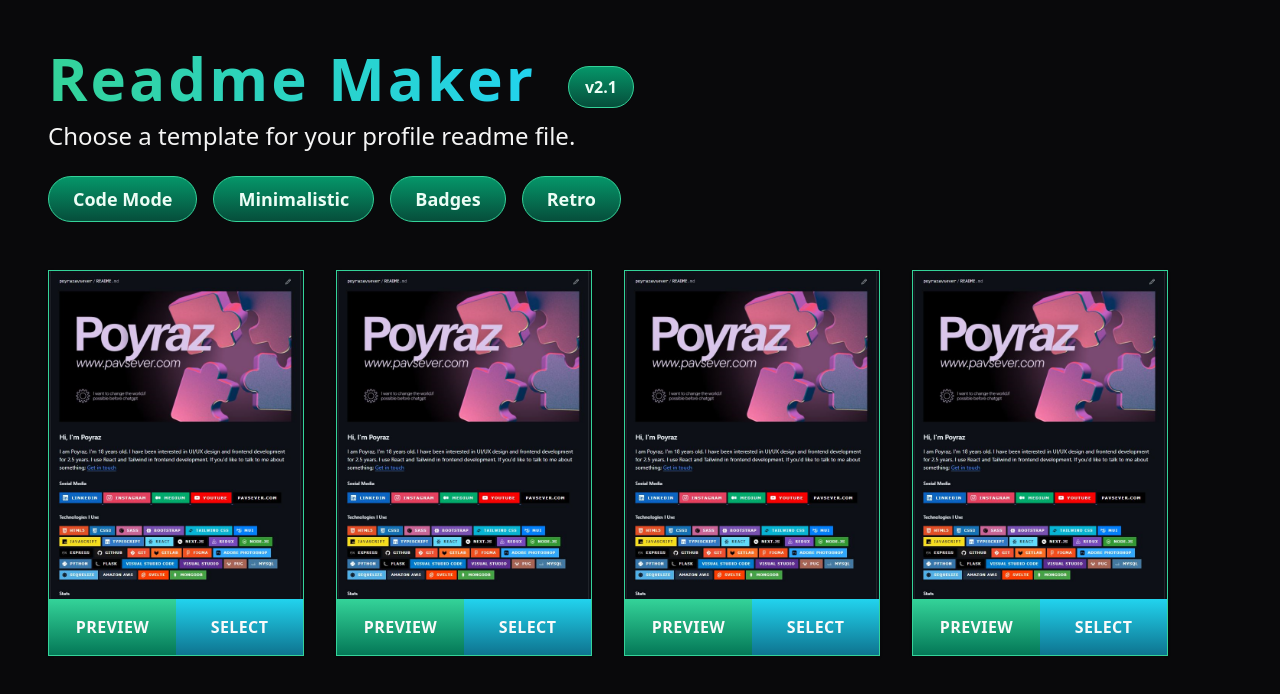
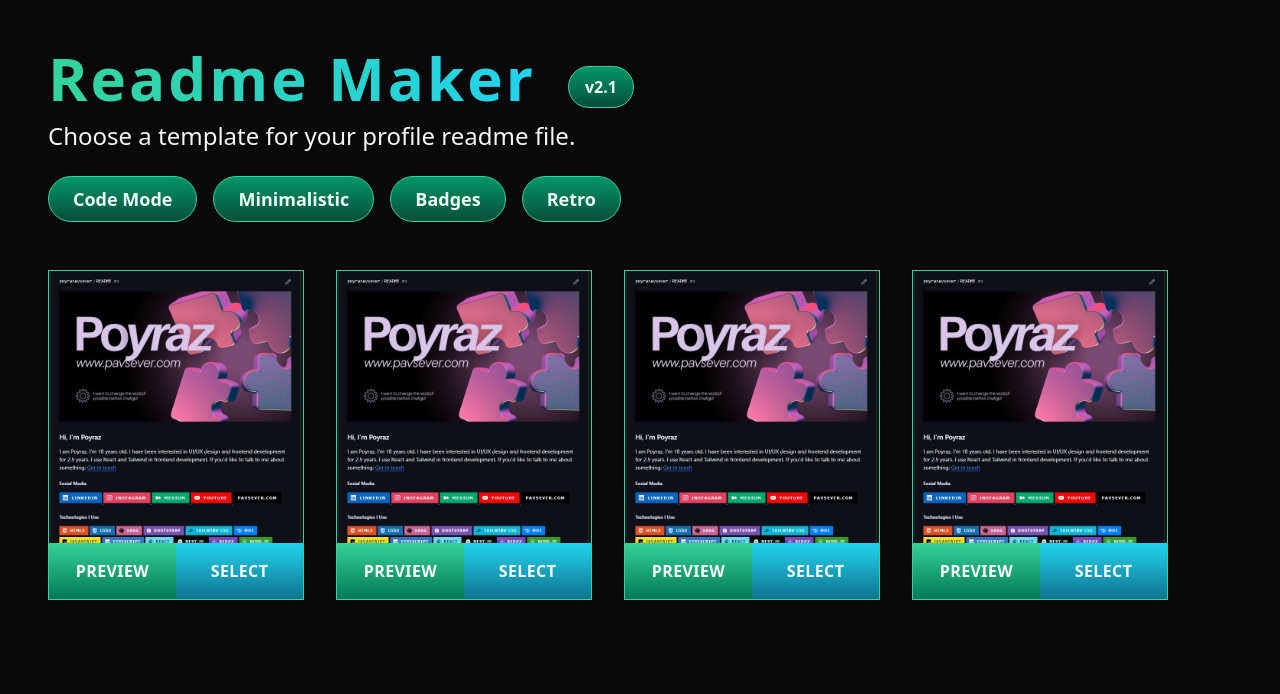
Before and after one commit to poyrazavsever/readme-maker, a Next.js app: page / in a window 1280 px wide. Shown: the top 694 px of the page. Built offline with nearby package versions, Linux system fonts and the light colour scheme.

Commit message:
feat: added animation template card

```diff
--- a/components/TemplateSelector.jsx
+++ b/components/TemplateSelector.jsx
@@ -1,17 +1,14 @@
 import { useState, useEffect } from 'react';
 import { useDispatch } from 'react-redux';
 import { selectTemplate } from '../redux/slice/templateSlice';
-
-
+import { motion } from 'framer-motion';
 
 const TemplateSelector = () => {
 
   const dispatch = useDispatch();
-
   const [templates, setTemplates] = useState([]);
 
   useEffect(() => {
-    // JSON dosyasını import edip state'e yükle
     fetch('/assets/templates.json')
       .then(response => response.json())
       .then(data => setTemplates(data))
@@ -27,30 +24,22 @@ const TemplateSelector = () => {
     "Minimalistic",
     "Badges",
     "Retro",
-  ]
+  ];
 
-  const btnStyle = 'flex items-center justify-center gap-3 text-zinc-50 w-1/2 py-4 px-2 transition-all uppercase font-semibold tracking-wide text-xs md:text-base'
-
+  const btnStyle = 'flex items-center justify-center gap-3 text-zinc-50 w-1/2 py-4 px-2 transition-all uppercase font-semibold tracking-wide text-xs md:text-base';
 
   return (
     <div className='flex flex-col items-start gap-12'>
 
       <div className='flex flex-col items-start gap-6'>
 
-        {/* Exp web app */}
-
         <div className='flex flex-col items-start gap-3'>
-
           <div className='flex items-end gap-8'>
             <h2 className='text-2xl md:text-3xl lg:text-6xl font-black tracking-wider text-transparent bg-clip-text bg-gradient-to-r from-emerald-400 to-cyan-400'>Readme Maker</h2>
             <span className='py-2 px-4 font-semibold bg-gradient-to-b from-emerald-600 to-emerald-900 rounded-full bg-opacity-30 border border-emerald-400 text-emerald-50'>v2.1</span>
           </div>
-
           <p className='text-base md:text-lg lg:text-2xl text-neutral-100 font-medium'>Choose a template for your profile readme file.</p>
-
         </div>
-
-        {/* Categories  */}
 
         <div className='flex items-center gap-4'>
           {categories.map((category) => (
@@ -63,23 +52,42 @@ const TemplateSelector = () => {
       <div className='flex flex-wrap gap-8'>
         {templates.map((template) => (
 
-          <div className='group w-48 md:w-40 lg:w-64 shadow border border-emerald-400' key={template.id}>
+          <div className='relative w-48 md:w-40 lg:w-64 shadow border border-emerald-400 overflow-hidden' key={template.id}>
 
-            <div>
-              <img src={`/templateImage/${template.image}`} alt={`Banner for ${template.id}`} className='w-full h-full transition-all hover:scale-105'/>
-            </div>
+            {/* Resim Hover animasyonu */}
+            <motion.div
+              whileHover={{ y: -70 }}
+              className='relative w-full h-full'
+              transition={{ type: "spring", stiffness: 300, damping: 70 }}
+            >
+              <img src={`/templateImage/${template.image}`} alt={`Banner for ${template.id}`} className='w-full h-full object-cover' />
+            </motion.div>
 
+            <div className='flex items-center justify-between w-full absolute bottom-0'>
 
-            <div className='flex items-center justify-between w-full'>
-              <a href={`/preview/${template.id}`} className={`${btnStyle} bg-gradient-to-b from-emerald-400 to-emerald-700`}>
+              {/* Preview butonu hover animasyonu */}
+              <motion.a
+                href={`/preview/${template.id}`}
+                className={`${btnStyle} bg-gradient-to-b from-emerald-400 to-emerald-700`}
+                whileHover={{
+                  background: "linear-gradient(to right, #00f260, #0575E6)", // Renk değişimi
+                }}
+                transition={{ duration: 0.3 }}
+              >
                 Preview
-              </a>
+              </motion.a>
 
-              <button
+              {/* Select butonu hover animasyonu */}
+              <motion.button
                 onClick={() => handleSelect(template.id)}
-                className={`${btnStyle} bg-gradient-to-b from-cyan-400 to-cyan-700`}>
+                className={`${btnStyle} bg-gradient-to-b from-cyan-400 to-cyan-700`}
+                whileHover={{
+                  background: "linear-gradient(to right, #6a11cb, #2575fc)",  // Renk değişimi
+                }}
+                transition={{ duration: 0.3 }}
+              >
                 Select
-              </button>
+              </motion.button>
             </div>
 
           </div>
```
